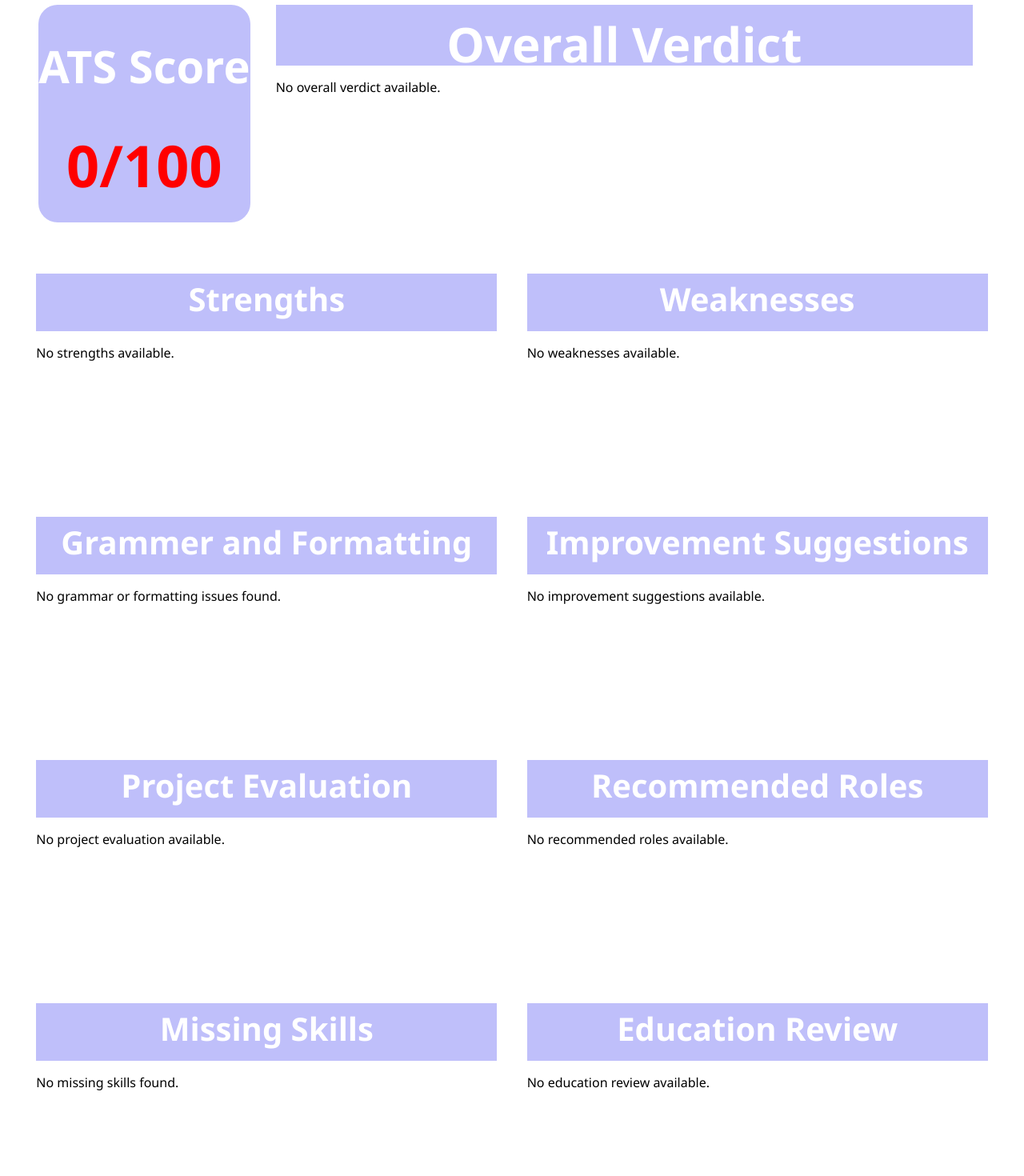
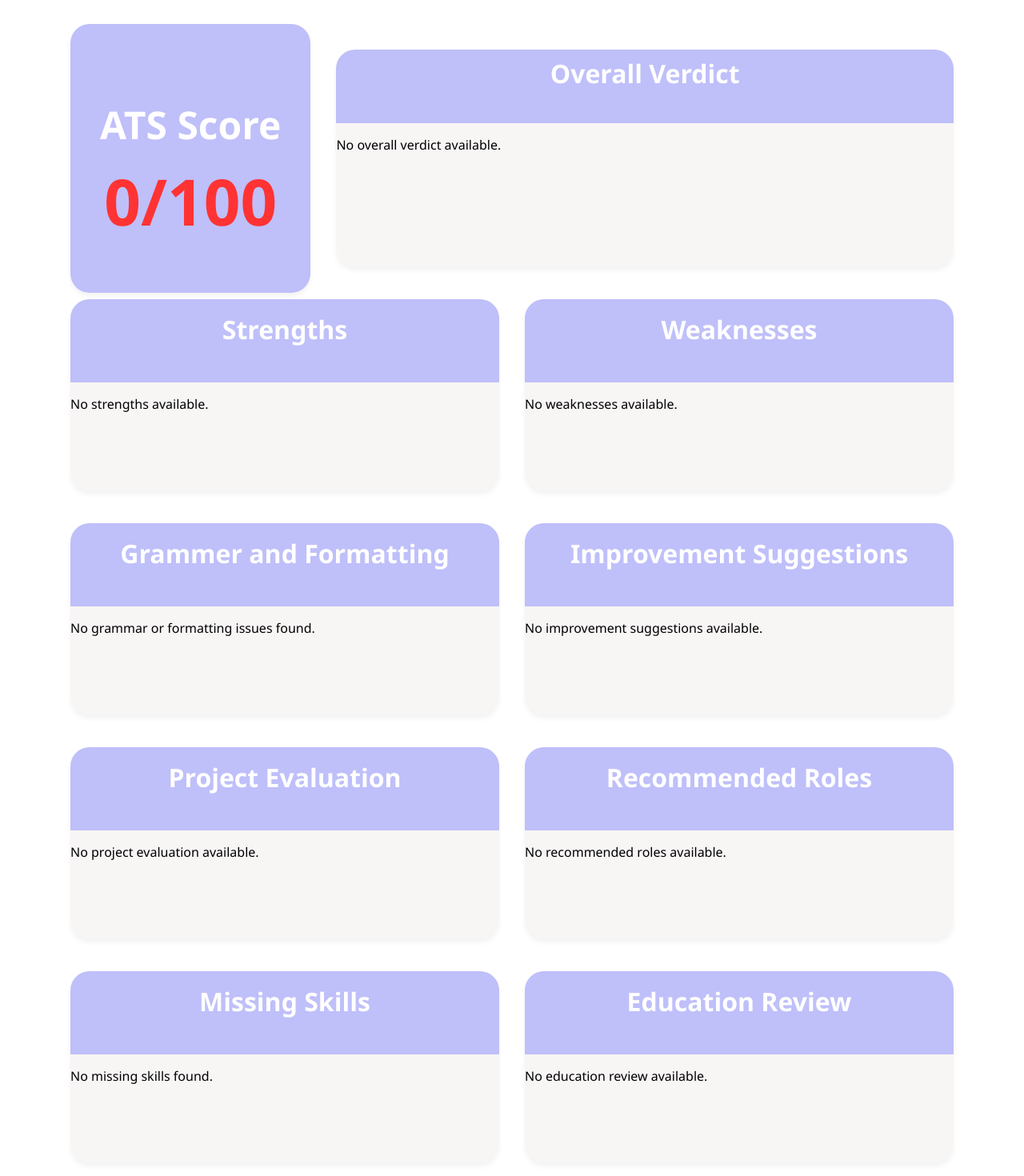
Before and after one commit to kurkuteOmkar/AIResumeAnalyzer, a React (Vite) app in the folder client/: page /resumedetails in a window 1280 px wide. Shown: the part 160-1630 px from the top of the page at 80% size. Built offline with nearby package versions, Linux system fonts and the light colour scheme; sample sign-in values are in the browser's storage.

Commit message:
final change

```diff
--- a/client/src/pages/resumeDetails/ResumeDetails.css
+++ b/client/src/pages/resumeDetails/ResumeDetails.css
@@ -1,289 +1,224 @@
-.resumedetails{
-    margin-top:5vh ;
+.resumedetails {
+    margin-top: 2rem;
     font-family: 'Segoe UI', Tahoma, Geneva, Verdana, sans-serif;
+    padding: 1rem;
+    box-sizing: border-box;
+    width: 100%;
+    overflow-x: hidden;
 }
-.rdContainer1{
-display: flex;
-height: 34vh;
 
+.rdContainer1,
+.rdContainer2,
+.rdContainer3,
+.rdContainer4,
+.rdContainer5 {
+    display: flex;
+    flex-direction: column;
+    gap: 2rem;
+    margin-top: 2rem;
+    width: 100%;
 }
-.atsscore{
-    width: 30vw;
+
+.atsscore,
+.overallverdict,
+.strengths,
+.weaknesses,
+.grammerAndFormating,
+.improvementSuggestions,
+.projectEvaluation,
+.recommendedRoles,
+.missingSkills,
+.educationReview {
+    width: 100%;
+    border-radius: 1.5rem;
+    overflow: hidden;
+    background-color: #F8F5F5;
+    box-shadow: 0 4px 6px rgba(0, 0, 0, 0.05);
+}
+
+.atsscore {
+    background-color: rgb(191, 191, 250);
+    color: white;
     text-align: center;
-    background-color:rgb(191, 191, 250);
-    border-radius: 3vh;
-    margin: auto 4vh auto 5vh;
-    color: white;
-    height: 100%;
+    padding: 2rem 1rem;
+    margin: 0;
+    height: auto;
 }
-.atsscore h1{
-    font-size: 7vh;
+
+.atsscore h1 {
+    font-size: 2rem;
+    margin-bottom: 0.5rem;
 }
-.atsscore h3{
-    font-size: 9vh;
-    color: red;
+
+.atsscore h3 {
+    font-size: 3.5rem;
+    color: #ff3333;
     margin: 0;
 }
-.overallverdict{
-    height: 100%;
-    width: 100%;
-    margin-right:7vh;
-    border-radius: 3vh;
-    /* overflow: hidden; */
-}
-.overallverdict h1{
-    background-color:rgb(191, 191, 250);
+
+
+.overallverdict h1,
+.strengths h1,
+.weaknesses h1,
+.grammerAndFormating h1,
+.improvementSuggestions h1,
+.projectEvaluation h1,
+.recommendedRoles h1,
+.missingSkills h1,
+.educationReview h1 {
+    background-color: #BFBFFA;
     margin: 0;
-    height: 25%;
     text-align: center;
     color: white;
-    padding-top: 1vh;
-    font-size: 7.5vh;
-    overflow: hidden;
+    padding: 1rem;
+    font-size: 1.5rem;
+    line-height: normal;
+    height: auto;
 }
-.overallverdict ul{
+
+.overallverdict ul,
+.strengths ul,
+.weaknesses ul,
+.grammerAndFormating ul,
+.improvementSuggestions ul,
+.projectEvaluation ul,
+.recommendedRoles ul,
+.missingSkills ul,
+.educationReview ul {
     margin: 0;
-    height: 75%;
-    font-size: 1.4vw;
+    font-size: 1rem;
     background-color: #F8F5F5;
-    padding:2vh 4vh;
+    padding: 1.5rem;
+    max-height: 250px;
     overflow-y: auto;
-    overflow-x: hidden;
+    list-style-position: inside;
 }
-.rdContainer2{
-    height: 30vh;
-display: flex;
-justify-content: space-evenly;
-margin-top: 8vh;
 
+
+.project-item {
+    background: white;
+    padding: 1rem;
+    margin-bottom: 1rem;
+    border-radius: 0.8rem;
+    box-shadow: 0 2px 4px rgba(0,0,0,0.02);
 }
-.strengths{
-width: 45vw;
-height: 30vh;
-/* overfl   ow: hidden; */
-border-radius: 3vh;
+
+.project-item h2 {
+    font-size: 1.2rem;
+    margin-top: 0;
+    color: #333;
 }
-.strengths h1{
-    margin: 0;
-    height: 30%;
-    font-size: 5vh;
+
+.project-item p {
+    font-size: 0.95rem;
+    color: #555;
+    margin: 0.5rem 0 0 0;
+}
+
+.resumeInterviewQuestionButton {
+    text-align: center;
+    margin-top: 3rem;
+    margin-bottom: 3rem;
+    padding: 0 1rem;
+}
+
+.resumeInterviewQuestionButton button {
     background-color: #BFBFFA;
-    text-align: center;
-    line-height: 8vh;
+    border: none;
+    border-radius: 0.8rem;
+    padding: 1rem 2rem;
+    font-size: 1.1rem;
     color: white;
+    cursor: pointer;
+    width: 100%;
+    max-width: 400px;
+    transition: background-color 0.2s ease;
 }
-.strengths ul{
-    margin: 0;    height: 70%;
-    font-size: 1.4vw;
-    background-color: #F8F5F5;
-    padding:2vh 4vh;
-    overflow-y: auto;
-    overflow-x: hidden;
+
+.resumeInterviewQuestionButton button:hover {
+    background-color: blue;
 }
-.weaknesses{
-    width: 45vw;
-    height: 30vh;
-    /* overflow: hidden; */
-    border-radius: 3vh;
+
+@media (min-width: 768px) {
+    .resumedetails {
+        padding: 2rem 5rem;
     }
-    .weaknesses h1{
+
+    .rdContainer1 {
+        flex-direction: row;
+        height: 34vh;
+        align-items: center;
+    }
+
+    .atsscore {
+        width: 30vw;
+        height: 100%;
+        display: flex;
+        flex-direction: column;
+        justify-content: center;
         margin: 0;
-        height: 30%;
-        font-size: 5vh;
-        background-color: #BFBFFA;
-        text-align: center;
-        line-height: 8vh;
-        color: white;
     }
-    .weaknesses ul{
-        margin: 0;
-        height: 70%;
-        background-color: #F8F5F5;
-        font-size: 1.4vw;
-        padding:2vh 4vh;
-        overflow-y: auto;
-        overflow-x: hidden;
+
+    .atsscore h1 {
+        font-size: 3rem;
     }
-    .rdContainer3{
+
+    .atsscore h3 {
+        font-size: 5rem;
+    }
+
+    .overallverdict {
+        height: 100%;
+    }
+
+    .overallverdict h1 {
+        height: 25%;
+        font-size: 2rem;
+        padding-top: 1vh;
+    }
+
+    .overallverdict ul {
+        height: 75%;
+        font-size: 1.1vw;
+    }
+
+    .rdContainer2,
+    .rdContainer3,
+    .rdContainer4,
+    .rdContainer5 {
+        flex-direction: row;
+        justify-content: space-evenly;
         height: 30vh;
-    display: flex;
-    justify-content: space-evenly;
-    margin-top: 8vh;
+        margin-top: 5vh;
+    }
 
-    }
-    .grammerAndFormating{
-    width: 45vw;
-    height: 30vh;
-    /* overflow: hidden; */
-    border-radius: 3vh;
-    }
-    .grammerAndFormating h1{
-        margin: 0;
-        height: 30%;
-        font-size: 5vh;
-        background-color: #BFBFFA;
-        text-align: center;
-        line-height: 8vh;
-        color: white;
-        overflow: hidden;
-    }
-    .grammerAndFormating ul{
-        margin: 0;    height: 70%;
-        font-size: 1.4vw;
-        background-color: #F8F5F5;
-        padding:2vh 4vh;
-        overflow-y: auto;
-        overflow-x: hidden;
-    }
-    .improvementSuggestions{
+    .strengths, .weaknesses,
+    .grammerAndFormating, .improvementSuggestions,
+    .projectEvaluation, .recommendedRoles,
+    .missingSkills, .educationReview {
         width: 45vw;
         height: 30vh;
-        /* overflow:scroll; */
-        border-radius: 3vh;
-        }
-        .improvementSuggestions h1{
-            margin: 0;
-            height: 30%;
-            font-size: 5vh;
-            background-color: #BFBFFA;
-            text-align: center;
-            line-height: 8vh;
-            color: white;
-        }
-        .improvementSuggestions ul{
-            margin: 0;
-            height: 70%;
-            background-color: #F8F5F5;
-            font-size: 1.4vw;
-            padding:2vh 4vh;
-            overflow-y: auto;
-            overflow-x: hidden;
-        }
-        .rdContainer4{
-            height: 30vh;
-        display: flex;
-        justify-content: space-evenly;
-        margin-top: 8vh;
+    }
 
-        }
-        .projectEvaluation{
-        width: 45vw;
-        height: 30vh;
-        /* overflow: scroll;     */
-        border-radius: 3vh;
-        }
-        .projectEvaluation h1{
-            margin: 0;
-            height: 30%;
-            font-size: 5vh;
-            background-color: #BFBFFA;
-            text-align: center;
-            line-height: 8vh;
-            color: white;
-        }
-        .projectEvaluation ul{
-            overflow-y: scroll;
-            overflow-x: hidden;
-           margin: 0;
-          height: 70%;
-            font-size: 1.4vw;
-            background-color: #F8F5F5;
-            padding:2vh 4vh;
-            overflow-y: auto;
-            overflow-x: hidden;
-        }
-        .recommendedRoles{
-            width: 45vw;
-            height: 30vh;
-            /* overflow: hidden; */
-            border-radius: 3vh;
-            }
-            .recommendedRoles h1{
-                margin: 0;
-                height: 30%;
-                font-size: 5vh;
-                background-color: #BFBFFA;
-                text-align: center;
-                line-height: 8vh;
-                color: white;
-            }
-            .recommendedRoles ul{
-                margin: 0;
-                height: 70%;
-                background-color: #F8F5F5;
-                font-size: 1.4vw;
-                padding:2vh 4vh;
-                overflow-y: auto;
-                overflow-x: hidden;
-            }
-            .rdContainer5{
-                height: 30vh;
-            display: flex;
-            justify-content: space-evenly;
-            margin-top: 8vh;
+    .strengths h1, .weaknesses h1,
+    .grammerAndFormating h1, .improvementSuggestions h1,
+    .projectEvaluation h1, .recommendedRoles h1,
+    .missingSkills h1, .educationReview h1 {
+        height: 30%;
+        font-size: 2rem;
+        line-height: normal;
+    }
 
-            }
-            .missingSkills{
-            width: 45vw;
-            height: 30vh;
-            /* overflow: hidden; */
-            border-radius: 3vh;
-            }
-            .missingSkills h1{
-                margin: 0;
-                height: 30%;
-                font-size: 5vh;
-                background-color: #BFBFFA;
-                text-align: center;
-                line-height: 8vh;
-                color: white;
-            }
-            .missingSkills ul{
-                margin: 0;
-              height: 70%;
-                font-size: 1.4vw;
-                background-color: #F8F5F5;
-                padding:2vh 4vh;
-                overflow-y: auto;
-                overflow-x: hidden;
-            }
-            .educationReview{
-                width: 45vw;
-                height: 30vh;
-                /* overflow: hidden; */
-                border-radius: 3vh;
-                }
-                .educationReview h1{
-                    margin: 0;
-                    height: 30%;
-                    font-size: 5vh;
-                    background-color: #BFBFFA;
-                    text-align: center;
-                    line-height: 8vh;
-                    color: white;
-                }
-                .educationReview ul{
-                    margin: 0;
-                    height: 70%;
-                    background-color: #F8F5F5;
-                    font-size: 1.4vw;
-                    padding:2vh 4vh;
-                    overflow-y: auto;
-                    overflow-x: hidden;
-                }
- .resumeInterviewQuestionButton{
-    text-align: center;
-    margin-top: 120px;
- }
- .resumeInterviewQuestionButton button{
-    background-color: #BFBFFA;
-    border: none;
-    border-radius: 1vh;
-    padding: 15px;
-    font-size: 1.5vw;
-    color: white;
-    cursor: pointer;
- }
- .resumeInterviewQuestionButton button:hover{
-    background-color: blue;
- }
+    .strengths ul, .weaknesses ul,
+    .grammerAndFormating ul, .improvementSuggestions ul,
+    .projectEvaluation ul, .recommendedRoles ul,
+    .missingSkills ul, .educationReview ul {
+        height: 70%;
+        font-size: 1.1vw;
+    }
+
+    .resumeInterviewQuestionButton button {
+        width: auto;
+        font-size: 1.2vw;
+    }
+}
```
